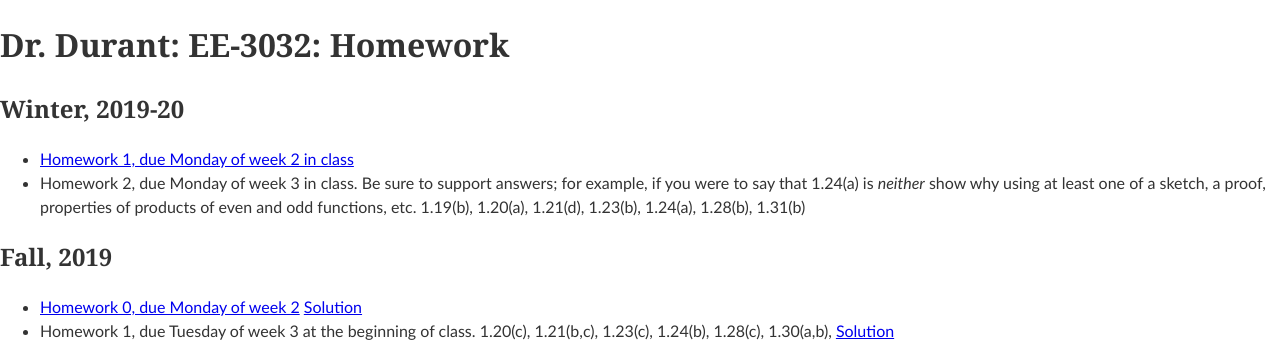
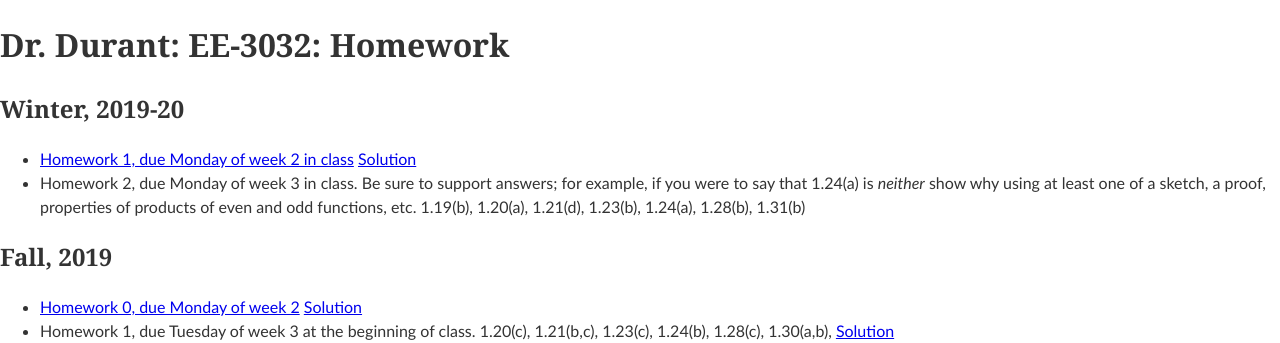
Before and after one commit to edurant/edurant.github.io, a Jekyll site: the page built from courses/ee3032/hw/index.md, in a window 1280 px wide. Shown: the top 343 px of the page. Built offline with Jekyll 4.4.1, drawn with Linux system fonts in a browser that asks for light colours.

Commit message:
ee3032 hw1 solution

```diff
--- a/courses/ee3032/hw/index.md
+++ b/courses/ee3032/hw/index.md
@@ -4,7 +4,7 @@ date: 2019-12-06 10:58:30 -0500
 ---
 
 ## Winter, 2019-20
-* [Homework 1, due Monday of week 2 in class](hw1-w1920.pdf)
+* [Homework 1, due Monday of week 2 in class](hw1-w1920.pdf) [Solution](hw0-w1920sol.pdf)
 * Homework 2, due Monday of week 3 in class. Be sure to support answers; for example, if you were to say that 1.24(a) is *neither* show why using at least one of a sketch, a proof, properties of products of even and odd functions, etc. 1.19(b), 1.20(a), 1.21(d), 1.23(b), 1.24(a), 1.28(b), 1.31(b)
 
 
```
Also changed, not shown: 1 other file.
